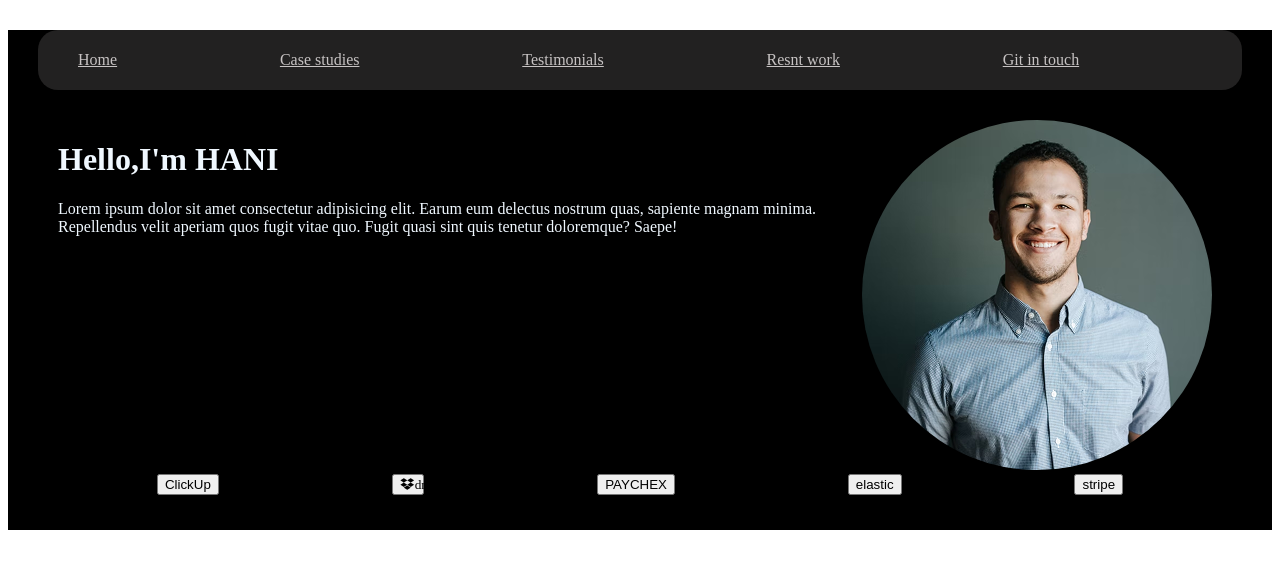
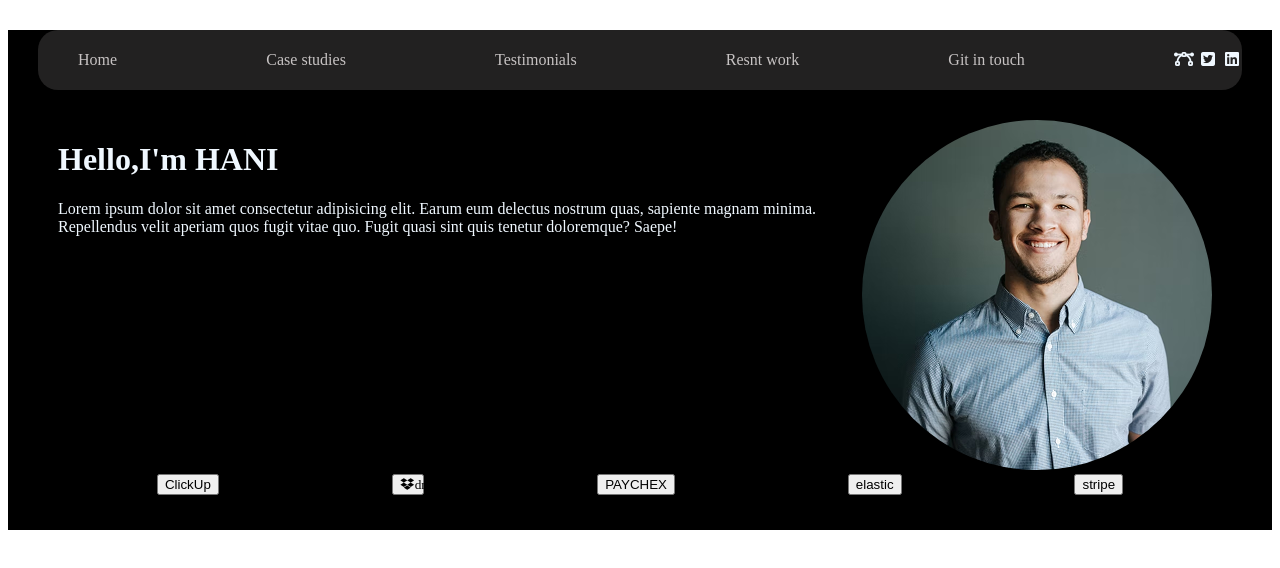
Before and after one commit to HaniBasha3270/day5, a plain HTML site: page index.html in a window 1280 px wide. Drawn offline with Linux system fonts and the light colour scheme.

Commit message:
sulotion

```diff
--- a/index.html
+++ b/index.html
@@ -20,7 +20,10 @@
                 <li> <a href="#">Testimonials</a></li>
                 <li> <a href="#">Resnt work</a></li>
                 <li> <a href="#">Git in touch</a></li>
-                <li> </li>
+                <li>
+                    <i class="fa-solid fa-bezier-curve"></i>
+                    <i class="fa-brands fa-square-twitter"></i>
+                    <i class="fa-brands fa-linkedin"></i> </li>
             </ul>
         </div>
      <div class="hero">
--- a/style.css
+++ b/style.css
@@ -24,9 +24,11 @@
 
 
 
+
 }
 a{
     color: rgb(199, 195, 195);
+    text-decoration: none;
 
 }
 .text{
```
